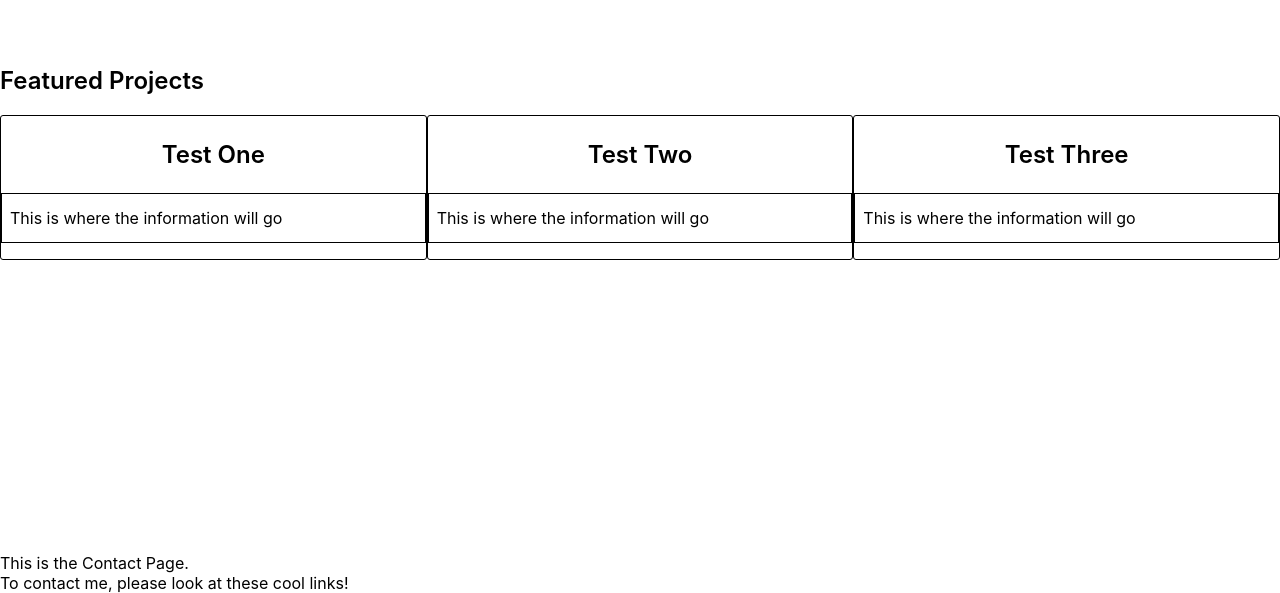
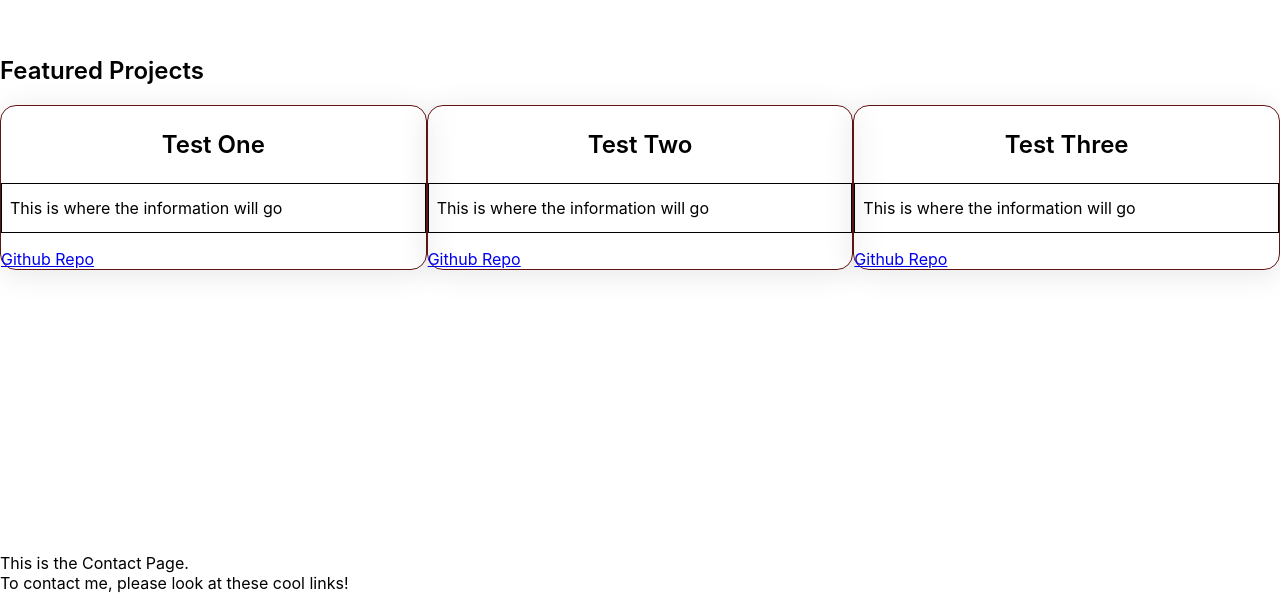
Before and after one commit to kenn-john320/kenn-john320.github.io, a React (Create React App) app: page / in a window 1280 px wide. Shown: the part 995-1588 px from the top of the page. Built offline with nearby package versions, Linux system fonts and the light colour scheme.

Commit message:
Continuing work on Project section

```diff
--- a/src/components/Cards/ProjectCard/ProjectCard.module.scss
+++ b/src/components/Cards/ProjectCard/ProjectCard.module.scss
@@ -1,6 +1,12 @@
 .card {
     border-radius: 3px;
-    border: 1px solid black
+    border: 1px solid black;
+    background: rgba(119, 85, 85, 0);
+    border-radius: 16px;
+    box-shadow: 0 4px 30px rgba(0, 0, 0, 0.1);
+    backdrop-filter: blur(8.2px);
+    -webkit-backdrop-filter: blur(0px);
+    border: 1px solid rgba(98, 19, 19, 1);
 }
 
 h3 {
@@ -14,3 +20,17 @@ p {
     padding: .5rem;
     line-height: 2rem;
 }
+
+a {
+    // color: ${theme.colors.accent};
+    // font-size: clamp(1rem, 2vw, 1.2rem);
+    // transition: all ${theme.transitions.default};
+    // padding: ${theme.spacing.xs};
+    border-radius: 4px;
+
+    &:hover {
+    //   color: ${theme.colors.light};
+    //   background: ${theme.colors.glass.card};
+      transform: translateY(-2px);
+    }
+}
--- a/src/components/Cards/ProjectCard/ProjectCard.tsx
+++ b/src/components/Cards/ProjectCard/ProjectCard.tsx
@@ -8,6 +8,8 @@ interface IProps {
         onClick: () => void
     }
 }
+
+
 
 
 const ProjectCard: React.FC<IProps> = ({
@@ -24,6 +26,11 @@ const ProjectCard: React.FC<IProps> = ({
                     This is where the information will go
                 </p>
             </div>
+            <a
+                href='example.com'
+                >
+                    Github Repo
+            </a>
         </div>
     )
 }
```
Also changed, not shown: src/data/projects.ts (added, +18 -0 lines).
